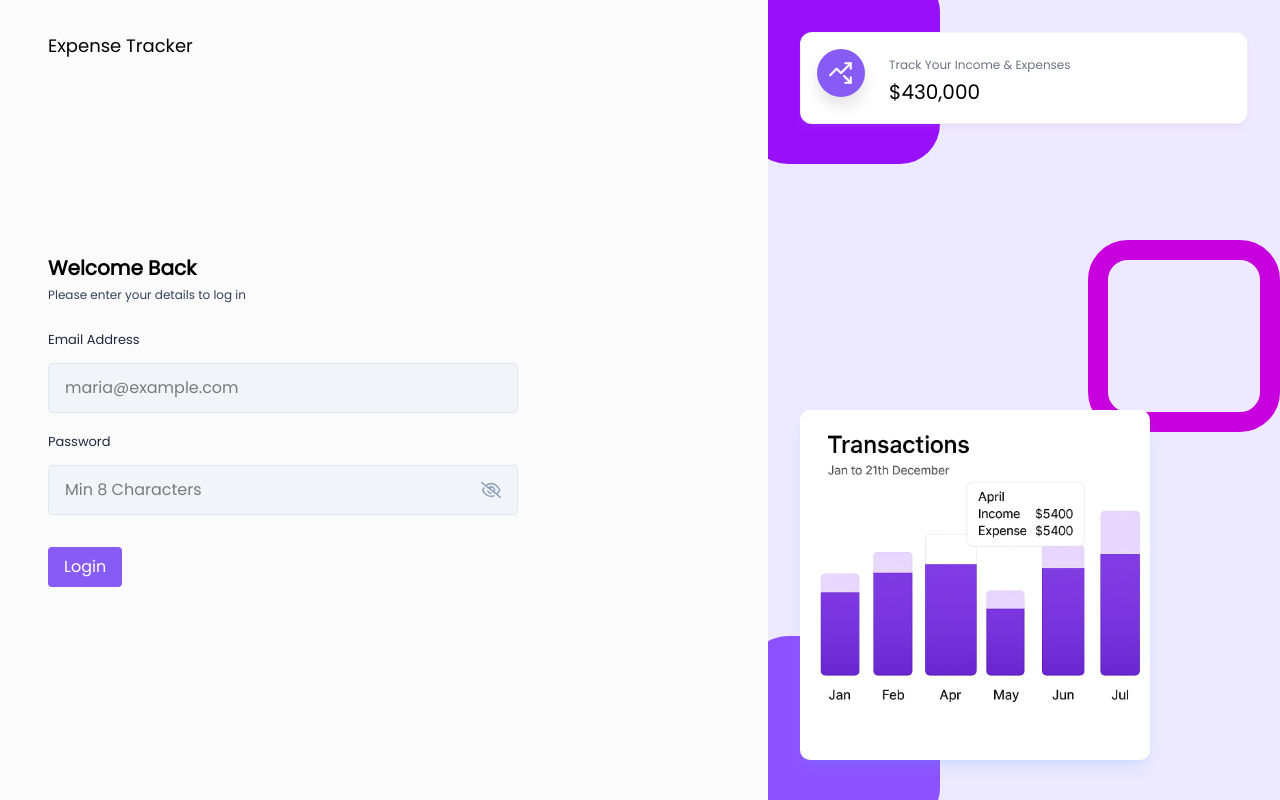
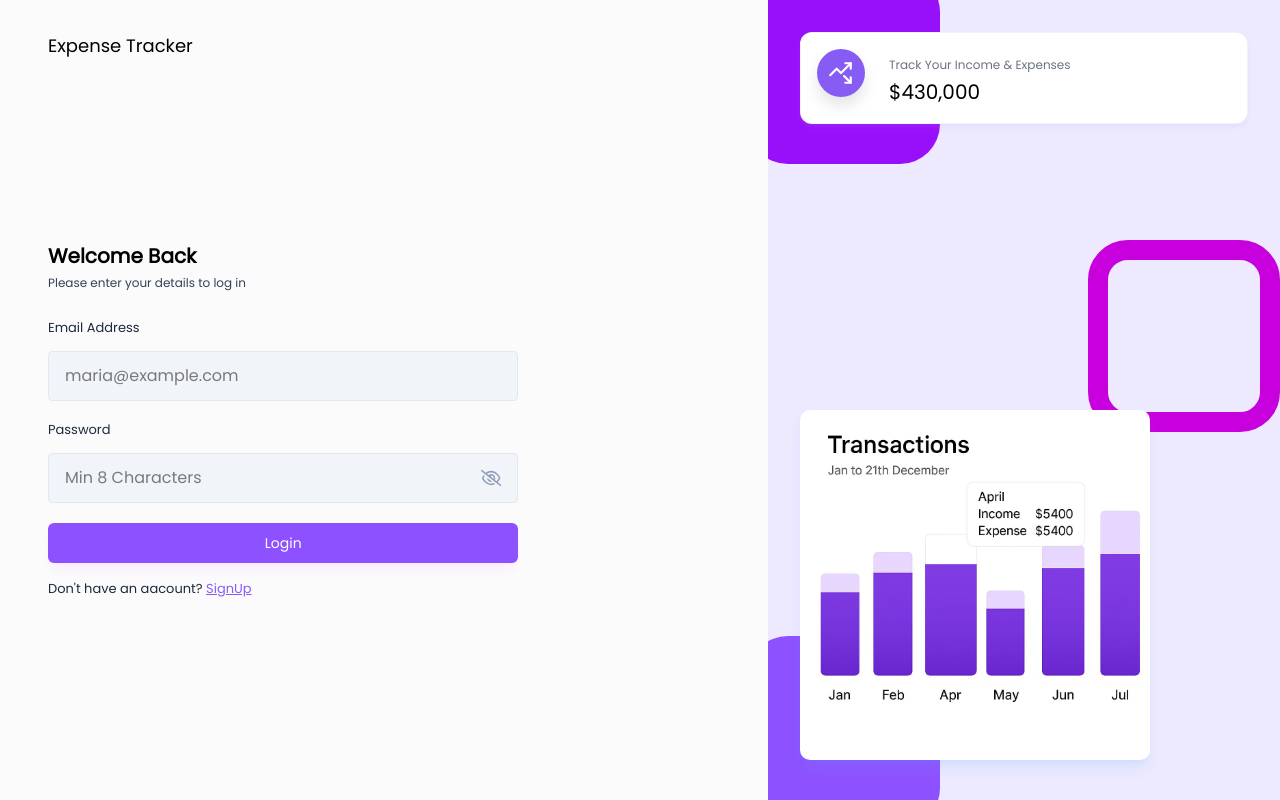
Before and after one commit to Mariettrodrigo/Expense-Tracker, a React (Vite) app in the folder frontend/expense-tracker/: page /login in a window 1280 px wide. Built offline with nearby package versions, Linux system fonts and the light colour scheme.

Commit message:
Started sign up page

```diff
--- a/frontend/expense-tracker/src/Pages/Auth/Login.jsx
+++ b/frontend/expense-tracker/src/Pages/Auth/Login.jsx
@@ -1,7 +1,8 @@
 import React, { useState } from 'react';
 import AuthLayout from '../../Components/layouts/AuthLayout';
 import Input from '../../Components/Inputs/Input';
-import { useNavigate } from 'react-router-dom';
+import { Link, useNavigate } from 'react-router-dom';
+import { validateEmail } from '../../Utils/helper';
 
 const Login = () => {
   const [email, setEmail] = useState("");
@@ -10,9 +11,29 @@
 
   const navigate = useNavigate();
 
+// handle login form submit
   const handleLogin = async (e) => {
     e.preventDefault();
-    console.log(email, password);
+
+    if (!validateEmail(email)){
+      setError("Please enter a valid email address.");
+      return;
+    }
+
+    if(!email){
+      setError("Plase enter the email.");
+      return;
+    }
+
+    if(!password){
+      setError("Please enter the password.");
+      return;
+    }
+
+    setError("");
+
+    //login API call
+
   };
 
   return (
@@ -38,12 +59,22 @@
             placeholder='Min 8 Characters'
             type='password'
           />
+
+          {error && <p className='text-red-500 text-xs pb-2.5'>{error}</p>}
+
           <button
             type="submit"
-            className="mt-4 px-4 py-2 bg-primary text-white rounded"
+            className="btn-primary"
           >
             Login
           </button>
+
+          <p className='text-[13px] text-slate-800 mt-3'>Don't have an aacount? {""}
+            <Link className='font-medium text-primary underline' to="/signup">
+             SignUp
+             </Link>
+          </p>
+
         </form>
       </div>
     </AuthLayout>
--- a/frontend/expense-tracker/src/Utils/helper.js
+++ b/frontend/expense-tracker/src/Utils/helper.js
@@ -0,0 +1,4 @@
+export const validateEmail = (email) => {
+    const regex = /^[^\s@]+@[^\s@]+\.[^\s@]+$/;
+    return regex.test(email);
+};
--- a/frontend/expense-tracker/src/index.css
+++ b/frontend/expense-tracker/src/index.css
@@ -21,3 +21,7 @@
 .input-box {
     @apply w-full flex justify-between items-center gap-3 text-black bg-slate-100 rounded px-4 py-3 mb-4 mt-3 border border-slate-200;
   }
+
+  .btn-primary{
+    @apply w-full text-sm font-medium text-white bg-violet-500 shadow-lg shadow-purple-600/5 p-[10px] rounded-md my-1 hover:bg-purple-600/15 hover:text-pink-600;
+  }
```
